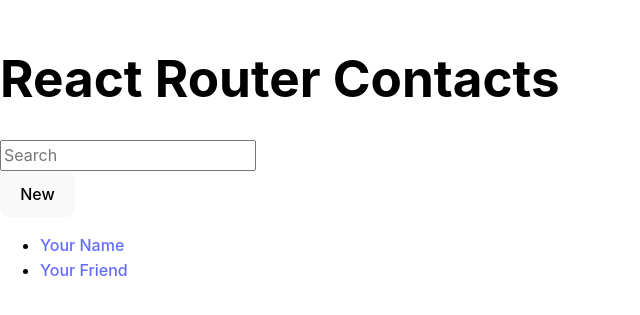
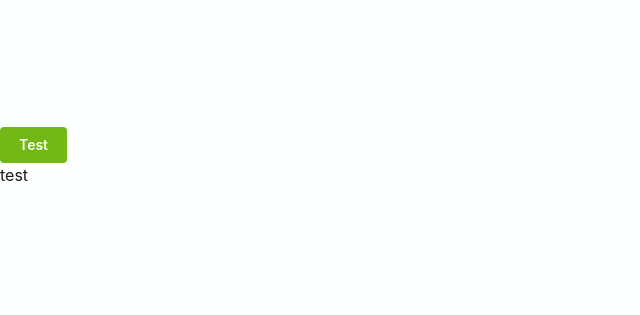
Before and after one commit to Weloxowy/GbsSystem, a React (Vite) app in the folder gbssystem.client/: page / in a window 1280 px wide. Shown: the part 243-558 px from the top of the page, without its empty margins (0-640 px from the left). Built offline with nearby package versions, Linux system fonts and the light colour scheme.

Commit message:
Mantine theme

```diff
--- a/gbssystem.client/src/main.tsx
+++ b/gbssystem.client/src/main.tsx
@@ -9,6 +9,7 @@ import {
 import Root from "./routes/root";
 import ErrorPage from "./error-page.tsx";
 import {MantineProvider} from "@mantine/core";
+import {theme} from "./theme.tsx";
 
 const router = createBrowserRouter([
     {
@@ -20,7 +21,7 @@ const router = createBrowserRouter([
 
 
 createRoot(document.getElementById('root')!).render(
-    <MantineProvider defaultColorScheme={"auto"}>
+    <MantineProvider defaultColorScheme={"auto"} theme={theme}>
   <StrictMode>
       <RouterProvider router={router} />
   </StrictMode>
--- a/gbssystem.client/src/routes/root.tsx
+++ b/gbssystem.client/src/routes/root.tsx
@@ -1,43 +1,12 @@
+import {Button, Text} from "@mantine/core";
+
 export default function Root() {
     return (
         <>
             <div id="sidebar">
-                <h1>React Router Contacts</h1>
-                <div>
-                    <form id="search-form" role="search">
-                        <input
-                            id="q"
-                            aria-label="Search contacts"
-                            placeholder="Search"
-                            type="search"
-                            name="q"
-                        />
-                        <div
-                            id="search-spinner"
-                            aria-hidden
-                            hidden={true}
-                        />
-                        <div
-                            className="sr-only"
-                            aria-live="polite"
-                        ></div>
-                    </form>
-                    <form method="post">
-                        <button type="submit">New</button>
-                    </form>
-                </div>
-                <nav>
-                    <ul>
-                        <li>
-                            <a href={`/contacts/1`}>Your Name</a>
-                        </li>
-                        <li>
-                            <a href={`/contacts/2`}>Your Friend</a>
-                        </li>
-                    </ul>
-                </nav>
+                <Button>Test</Button>
+                <Text>test</Text>
             </div>
-            <div id="detail"></div>
         </>
     );
 }
--- /dev/null
+++ b/gbssystem.client/src/theme.tsx
@@ -0,0 +1,34 @@
+import {createTheme} from "@mantine/core";
+//import {cabinet, satoshi} from "./fonts"
+
+export const theme = createTheme({
+    components: {
+      Button : {
+          defaultProps: {
+              loaderProps: {type: "bars", size: 'xs'},
+          }
+      }
+    },
+    focusRing: "auto",
+    fontSmoothing: true,
+    white: "#feffff",
+    black: "#1b1a1a",
+    defaultGradient: {from: 'lime.7', to: 'lime.9', deg: 110},
+    primaryColor: "lime",
+    primaryShade: 7,
+    defaultRadius: "sm",
+    respectReducedMotion: true,
+    shadows: {
+        md: '1px 1px 3px rgba(0, 0, 0, .10)',
+        lg: '1px 1px 3px rgba(0, 0, 0, .10)',
+        xl: '5px 5px 3px rgba(0, 0, 0, .15)',
+    },
+    /*
+    headings: {
+        fontFamily: cabinet.style.fontFamily,
+        fontWeight: "700",
+        textWrap: "balance"
+    },
+    fontFamily: satoshi.style.fontFamily,
+     */
+});
```
